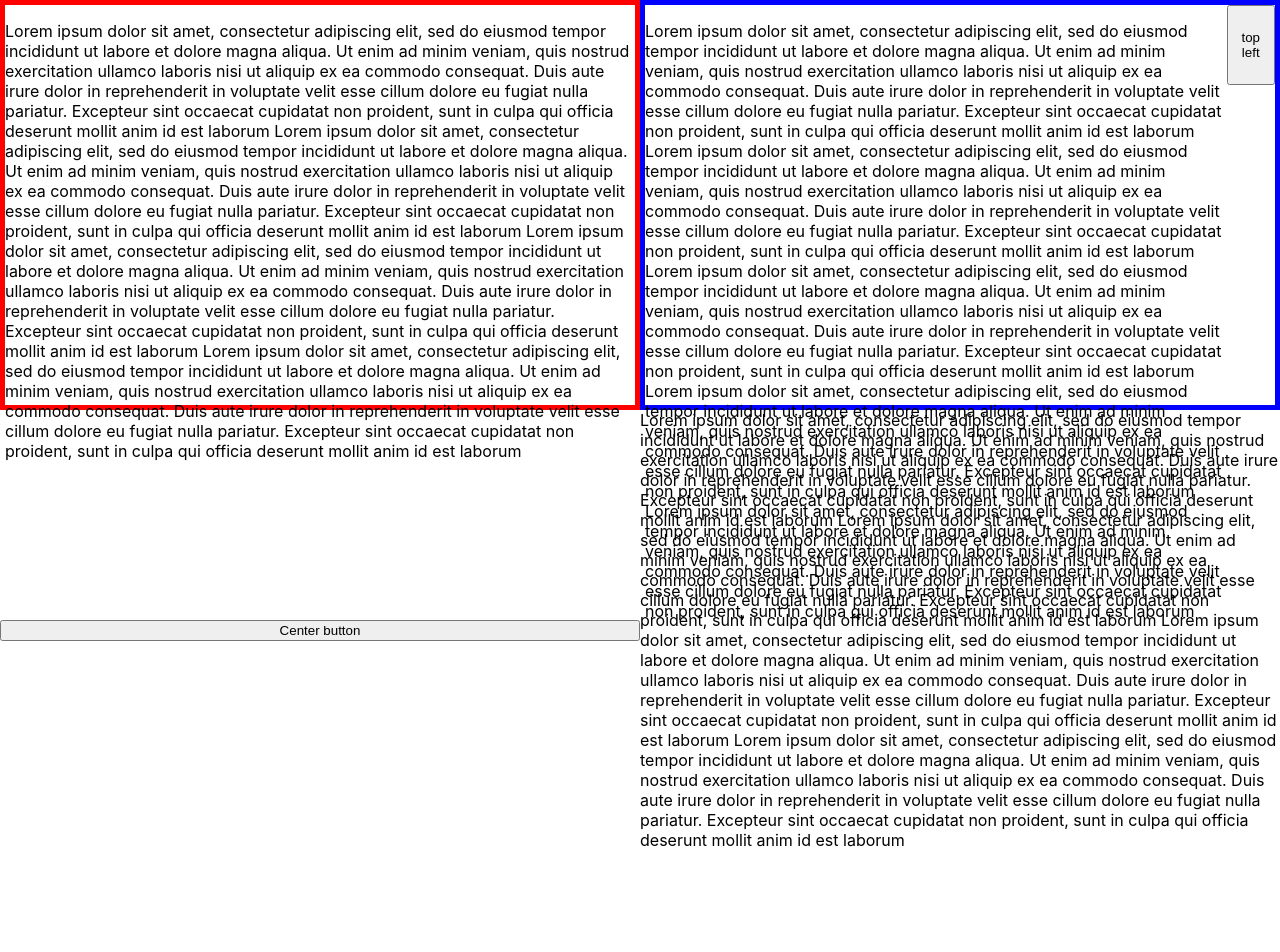
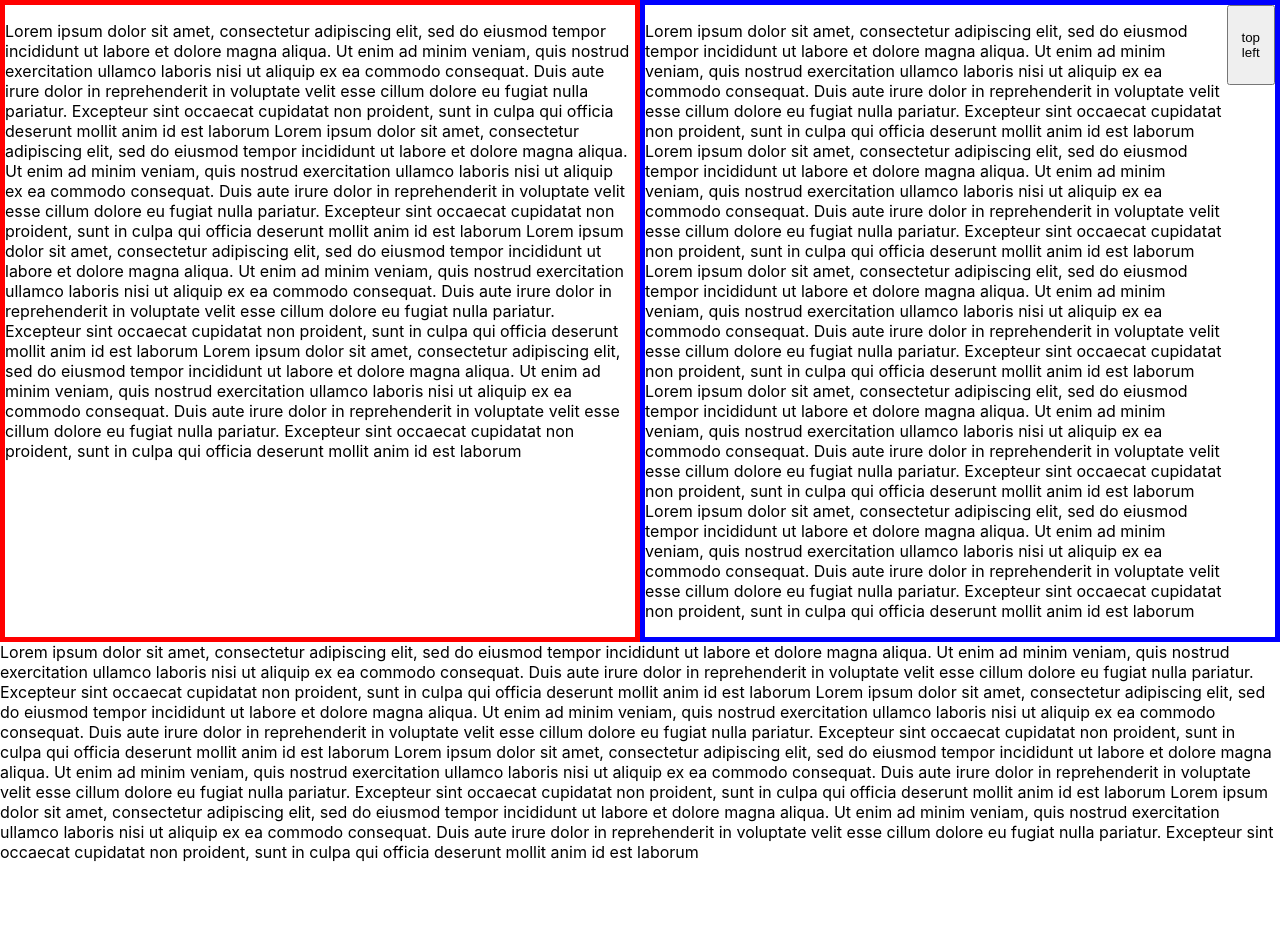
Before and after one commit to GoranAviani/screen_layout_exercise_react_1, a React (Create React App) app: page / in a window 1280 px wide. Shown: the top 952 px of the page. Before the commit the page ends 850 px from the top, so only its background shows below. Built offline with nearby package versions, Linux system fonts and the light colour scheme.

Commit message:
screen_layout_exercise_react_1

```diff
--- a/src/components/LandingPage.css
+++ b/src/components/LandingPage.css
@@ -1,12 +1,13 @@
 .landingPage{
-    height: 100vh;
+    height: 50vh;
     display: grid;
     grid-template-columns: 1fr 1fr;
-    grid-template-areas: "left-side right-side";
+    grid-template-areas: "left-side right-side"
+    "content content"
+;
 }
 
 .leftSide{
-    height: 50vh;
     border: 5px solid red;
     grid-area: left-side
 }
@@ -14,7 +15,6 @@
 .rightSide{
     display: grid;
     grid-template-columns: 12fr 1fr;
-    height: 50vh;
     border: 5px solid blue;
     grid-area: right-side
 }
@@ -23,6 +23,10 @@
     height: 10vh;
 }
 
+.content{
+    height: 50vh;
+    grid-area: content;
+}
 .centerButton{
     display: flex;
     justify-content: center;
```
